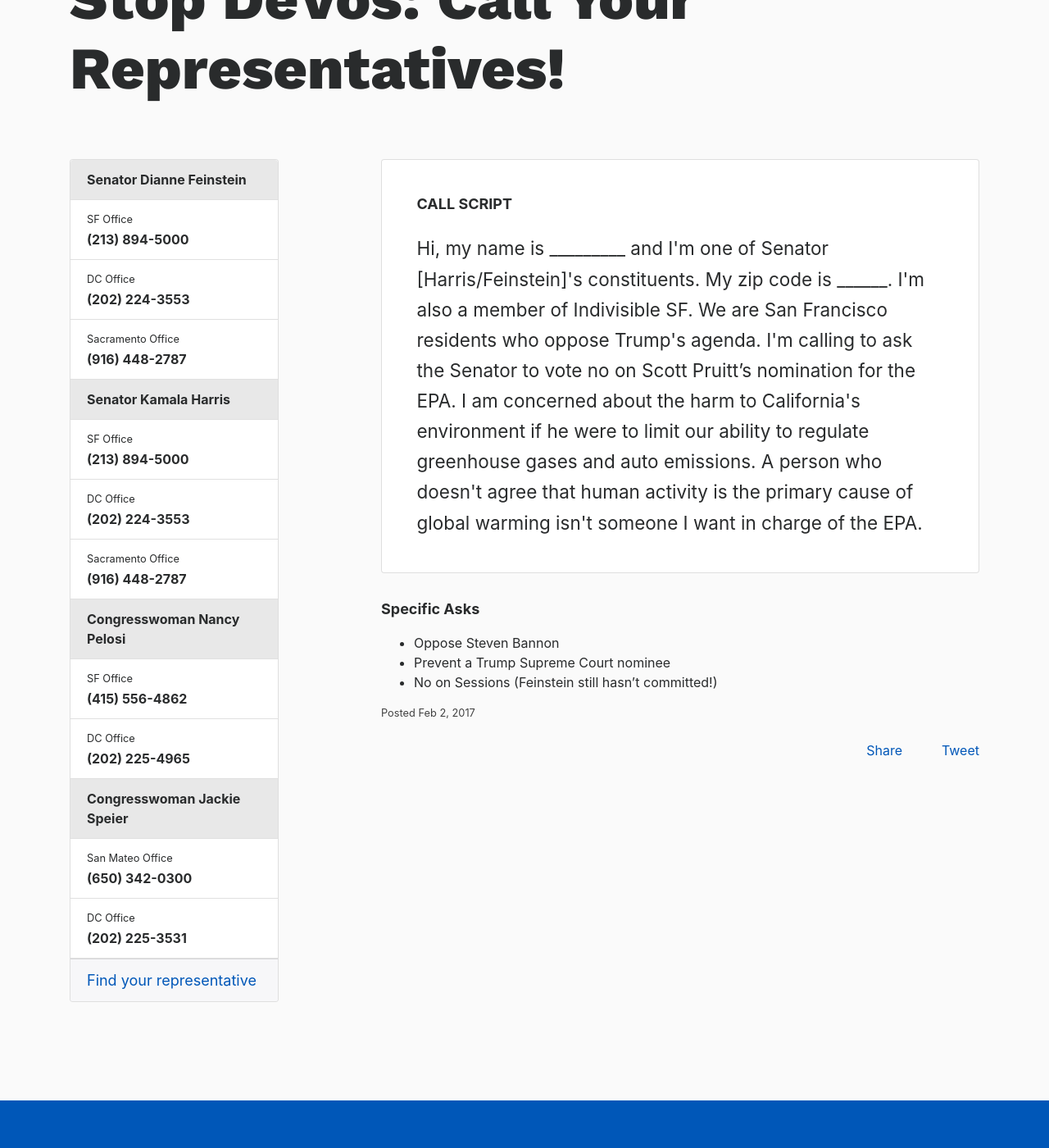
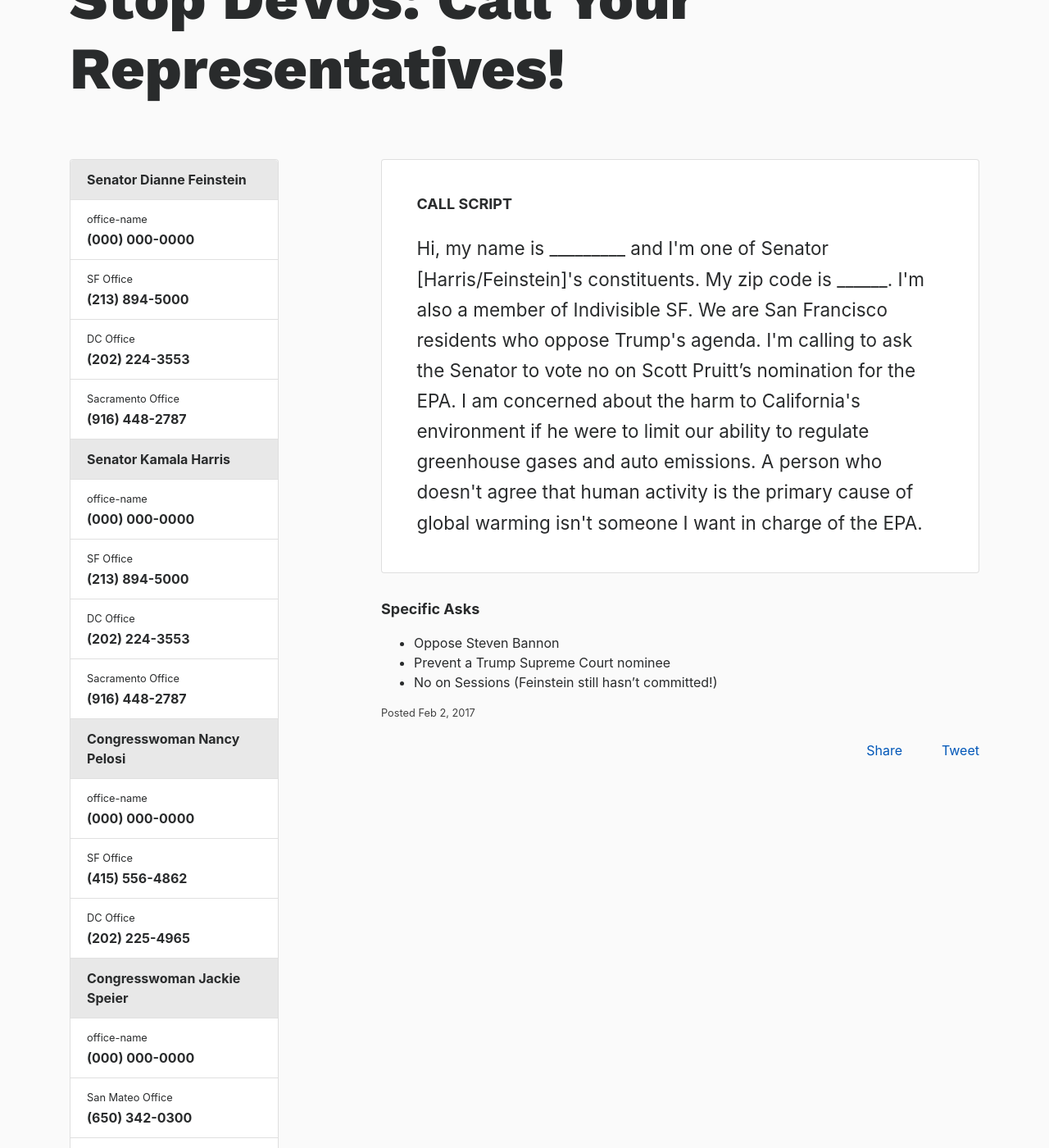
Before and after one commit to IndivisibleTemplate/BasicTemplate, a Jekyll site: the page built from _posts/2017-02-02-this-is-great.markdown, in a window 1280 px wide and 1400 px high, scrolled down 523 px. Shown: the whole window at 82% size. Built offline with Jekyll 4.4.1, drawn with Linux system fonts in a browser that asks for light colours; nearby versions of some CDN libraries; comment, search, counter and statistics services are not loaded.

Commit message:
issue 10 fix: default object for phone numbers and default values, not printed on website

```diff
--- a/_config.yml
+++ b/_config.yml
@@ -38,6 +38,7 @@
   values:
     main-image:
     phone-numbers:
+      office-name: "(000) 000-0000"
     website:
 - scope:
     path: ''
--- a/_includes/footer.html
+++ b/_includes/footer.html
@@ -50,9 +50,11 @@
             <ul>
             {% if representatives.website %}<li><a href="{{ representatives.website }}"><strong><u>Website</u></strong></a></li>{% endif %}
             {% for phone-numbers in representatives.phone-numbers %}
+	      {% if phone-numbers[0] !="office-name" %}
               <li>
                 <small>{{ phone-numbers[0] }}</small><br><strong>{{ phone-numbers.[1] }}</strong>
               </li>
+	      {% endif %}
             {% endfor %}
           </ul>
         </div>
```
